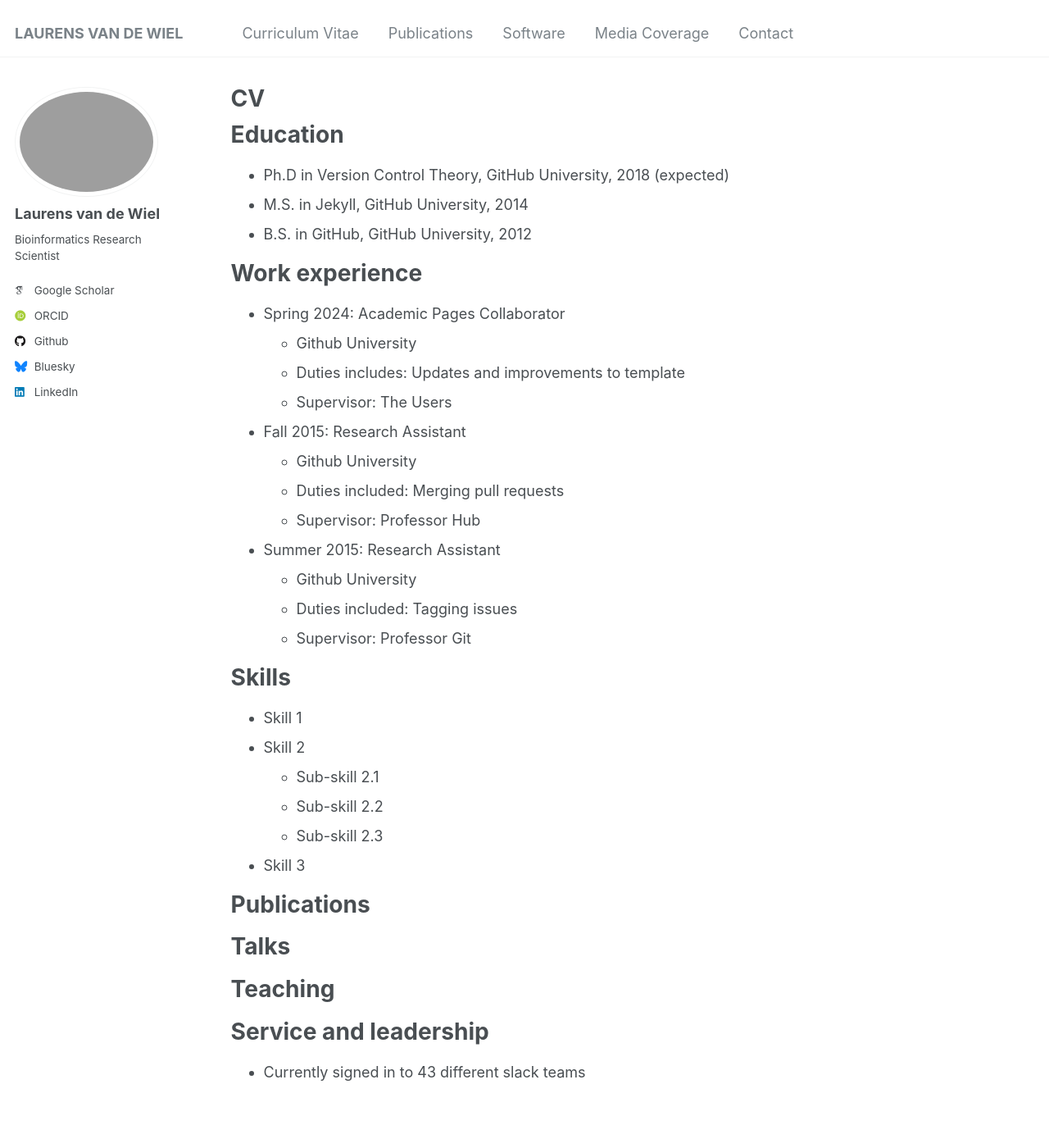
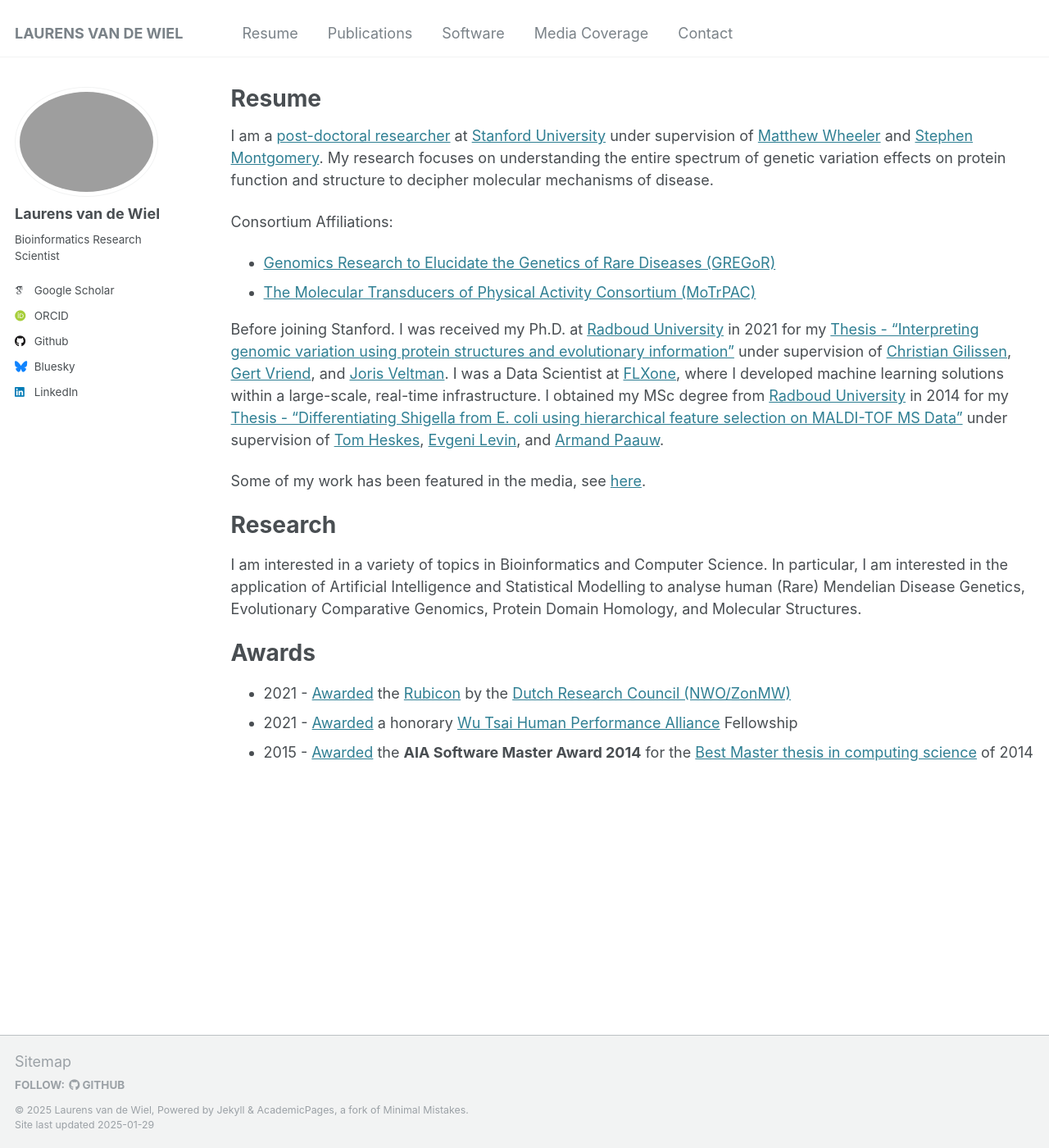
Before and after one commit to laurensvdwiel/laurensvdwiel.github.io, a Jekyll site: the page built from _pages/cv.md, in a window 1280 px wide and 1400 px high. Shown: the whole window at 82% size. Built offline with Jekyll 4.4.1, drawn with Linux system fonts in a browser that asks for light colours; some web fonts are replaced.

Commit message:
changed cv to resume

```diff
--- a/_data/navigation.yml
+++ b/_data/navigation.yml
@@ -5,7 +5,7 @@
 # prevent it from being included in the site.
 
 main:
-  - title: "Curriculum Vitae"
+  - title: "Resume"
     url: /cv/
 
   - title: "Publications"
--- a/_pages/cv.md
+++ b/_pages/cv.md
@@ -1,64 +1,33 @@
 ---
 layout: archive
-title: "CV"
+title: "Resume"
 permalink: /cv/
 author_profile: true
 redirect_from:
   - /resume
+  - /research
 ---
 
 {% include base_path %}
 
-Education
+I am a [post-doctoral researcher](https://profiles.stanford.edu/lvdwiel) at [Stanford University](https://www.stanford.edu/) under supervision of [Matthew Wheeler](https://med.stanford.edu/profiles/matthew-wheeler) and [Stephen Montgomery](https://profiles.stanford.edu/stephen-montgomery). My research focuses on understanding the entire spectrum of genetic variation effects on protein function and structure to decipher molecular mechanisms of disease.
+
+Consortium Affiliations:
+* [Genomics Research to Elucidate the Genetics of Rare Diseases (GREGoR)](https://gregorconsortium.org/user/677)
+* [The Molecular Transducers of Physical Activity Consortium (MoTrPAC)](https://motrpac-data.org/team)
+
+Before joining Stanford. I was received my Ph.D. at [Radboud University](https://www.ru.nl/english/) in 2021 for my [Thesis - "Interpreting genomic variation using protein structures and evolutionary information"](/files/PhD_Thesis_2021_Laurens_van_de_Wiel_Interpreting_genomic_variation_using_protein_structures_and_evolutionary_information.pdf) under supervision of [Christian Gilissen](https://www.radboudumc.nl/en/people/christian-gilissen), [Gert Vriend](https://www.ru.nl/english/people/vriend-g/), and [Joris Veltman](https://institute-genetics-cancer.ed.ac.uk/research/research-groups-a-z/veltman-group). I was a Data Scientist at [FLXone](https://www.linkedin.com/company/flxone/), where I developed machine learning solutions within a large-scale, real-time infrastructure. I obtained my MSc degree from [Radboud University](https://www.ru.nl/english/) in 2014 for my [Thesis - "Differentiating Shigella from E. coli using hierarchical feature selection on MALDI-TOF MS Data"](/files/MSc_Thesis_2014_Laurens_van_de_wiel_Differentiating_Shigella_from_E_coli_using_hierarchical_feature_selection_on_MALDI-TOF_MS_Data.pdf) under supervision of [Tom Heskes](https://www.cs.ru.nl/~tomh/), [Evgeni Levin](https://www.linkedin.com/in/evgeni-levin-phd-747a14a0), and [Armand Paauw](https://www.linkedin.com/in/armand-paauw-04105510).
+
+Some of my work has been featured in the media, see [here](/media).
+
+Research
 ======
-* Ph.D in Version Control Theory, GitHub University, 2018 (expected)
-* M.S. in Jekyll, GitHub University, 2014
-* B.S. in GitHub, GitHub University, 2012
 
-Work experience
+I am interested in a variety of topics in Bioinformatics and Computer Science. In particular, I am interested in the application of Artificial Intelligence and Statistical Modelling to analyse human (Rare) Mendelian Disease Genetics, Evolutionary Comparative Genomics, Protein Domain Homology, and Molecular Structures.
+
+Awards
 ======
-* Spring 2024: Academic Pages Collaborator
-  * Github University
-  * Duties includes: Updates and improvements to template
-  * Supervisor: The Users
 
-* Fall 2015: Research Assistant
-  * Github University
-  * Duties included: Merging pull requests
-  * Supervisor: Professor Hub
-
-* Summer 2015: Research Assistant
-  * Github University
-  * Duties included: Tagging issues
-  * Supervisor: Professor Git
-
-Skills
-======
-* Skill 1
-* Skill 2
-  * Sub-skill 2.1
-  * Sub-skill 2.2
-  * Sub-skill 2.3
-* Skill 3
-
-Publications
-======
-  <ul>{% for post in site.publications reversed %}
-    {% include archive-single-cv.html %}
-  {% endfor %}</ul>
-
-Talks
-======
-  <ul>{% for post in site.talks reversed %}
-    {% include archive-single-talk-cv.html  %}
-  {% endfor %}</ul>
-
-Teaching
-======
-  <ul>{% for post in site.teaching reversed %}
-    {% include archive-single-cv.html %}
-  {% endfor %}</ul>
-
-Service and leadership
-======
-* Currently signed in to 43 different slack teams
+* 2021 - [Awarded](https://www.nwo.nl/en/researchprogrammes/rubicon/awarded-grants/awarded-rubicon-grants-2021) the [Rubicon](https://www.nwo.nl/en/researchprogrammes/rubicon) by the [Dutch Research Council (NWO/ZonMW)](https://www.nwo.nl/en)
+* 2021 - [Awarded](https://humanperformance.stanford.edu/news/announcing-the-2022-graduate-and-postdoctoral-scholars/) a honorary [Wu Tsai Human Performance Alliance](https://humanperformance.stanford.edu/) Fellowship
+* 2015 - [Awarded](/files/news/2015-1-Mercator-NovioTech-ENG_MSc_award.pdf) the **AIA Software Master Award 2014** for the [Best Master thesis in computing science](/files/MSc_Thesis_2014_Laurens_van_de_wiel_Differentiating_Shigella_from_E_coli_using_hierarchical_feature_selection_on_MALDI-TOF_MS_Data.pdf) of 2014
```
